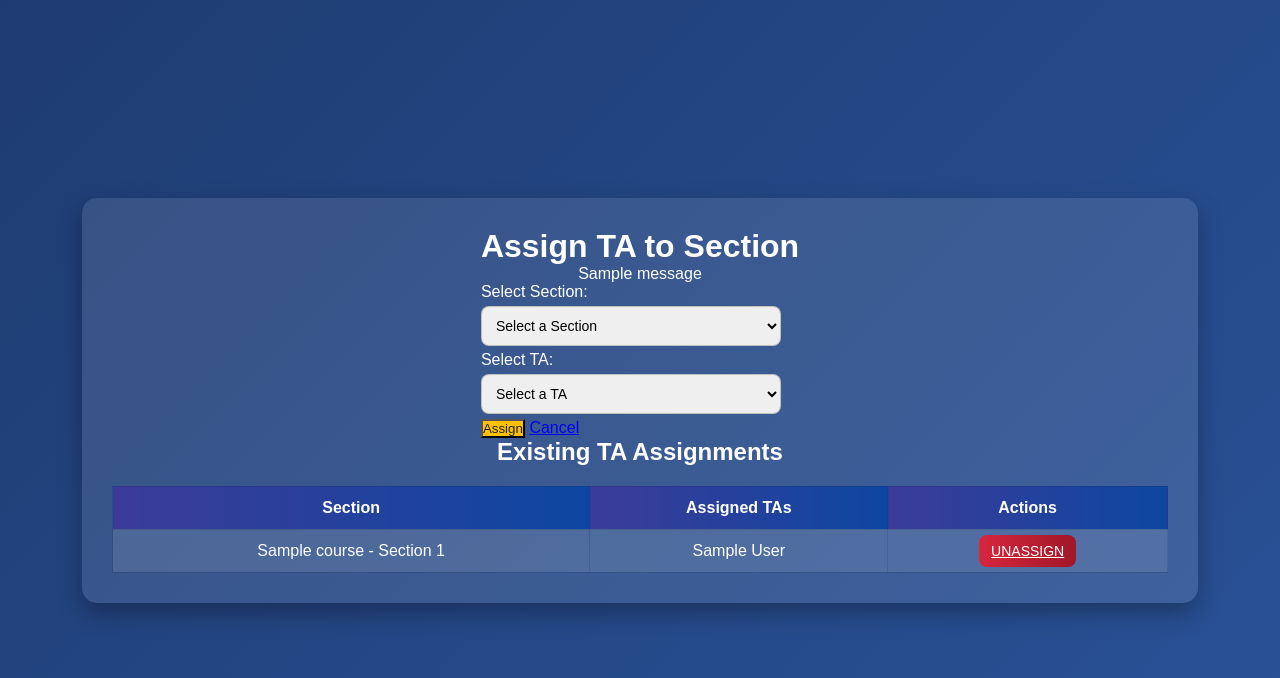
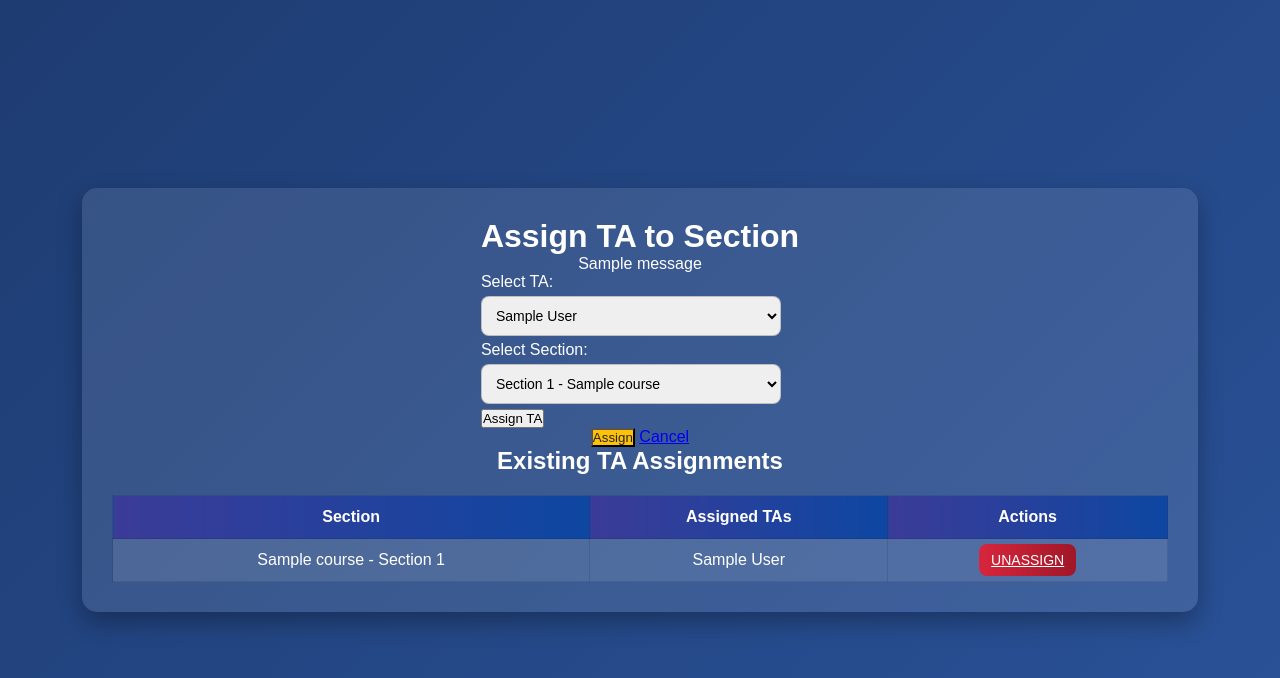
Before and after one commit to 33AndrewM33/TASchedulerApp, a Django app: page /home/instructor/assign_ta_to_section/ in a window 1280 px wide. Shown: the top 678 px of the page. Run offline with Django 5.2, Linux system fonts and the light colour scheme; a user stored in the database is signed in; tables that the repository leaves empty hold one stand-in row (values such as "Sample post"); one stand-in notice (Sample message) is shown.

Commit message:
Admin: TA to course and section

```diff
--- a/DjangoProject/urls.py
+++ b/DjangoProject/urls.py
@@ -24,14 +24,16 @@ urlpatterns = [
     path('home/managecourse/create/', views.create_course, name='create_course'),
     path('home/managecourse/edit/<str:course_id>/', views.edit_course, name='edit_course'),
     path('home/managecourse/delete/<str:course_id>/', views.delete_course, name='delete_course'),
-    path('home/managecourse/assign/<str:course_id>/', views.assign_instructors_to_course,
-         name='assign_instructors_to_course'),
+    path('home/managecourse/assign/<str:course_id>/', views.assign_instructors_to_course, name='assign_instructors_to_course'),
+    path('home/managecourse/assign-tas/<str:course_id>/', views.assign_tas_to_course, name='assign_tas_to_course'),
 
     # Section Management
     path('home/managesection/', views.manage_section, name='manage_section'),
     path('home/managesection/create/', views.create_section, name='create_section'),
     path('home/managesection/edit/<int:section_id>/', views.edit_section, name='edit_section'),
     path('home/managesection/delete/<int:section_id>/', views.delete_section, name='delete_section'),
+    path('home/instructor/assign_ta_to_section/<int:section_id>/', views.assign_ta_to_section, name='assign_ta_to_section_admin'),
+    path('unassign_ta/<int:section_id>/<int:ta_id>/', views.unassign_ta, name='unassign_ta'),
 
     # Account Management
     path('home/accountmanagement/', views.account_management, name='account_management'),
--- a/TAScheduler/UnitTests/test_views.py
+++ b/TAScheduler/UnitTests/test_views.py
@@ -480,5 +480,7 @@ class DeleteSectionViewTestCase(TestCase):
 
     def test_success_message_on_delete(self):
         self.client.login(username=self.admin_user.username, password="adminpass")
-        response = self.client.post(reverse('delete_section', args=[self.section.id]), follow=True)
-        self.assertContains(response, f"Section {self.section.section_id} deleted successfully.")
+        response = self.client.post(reverse('delete_section', args=[self.section.id]))
+        messages = list(get_messages(response.wsgi_request))
+        self.assertEqual(len(messages), 1)
+        self.assertEqual(str(messages[0]), f"Section {self.section.section_id} deleted successfully.")
--- a/TAScheduler/models.py
+++ b/TAScheduler/models.py
@@ -184,6 +184,7 @@ class Course(models.Model):
     modality = models.CharField(max_length=50, choices=[("Online", "Online"), ("In-person", "In-person")])
 
     instructors = models.ManyToManyField(Instructor, related_name="courses")
+    tas = models.ManyToManyField(TA, related_name="courses", blank=True)
 
 
     def __str__(self):
--- a/TAScheduler/views.py
+++ b/TAScheduler/views.py
@@ -516,8 +516,9 @@ def assign_instructors_to_course(request, course_id):
     # Get the course by ID
     course = get_object_or_404(Course, course_id=course_id)
 
-    # Fetch all instructors from the database
+    # Fetch all instructors and TAs from the database
     instructors = Instructor.objects.all()
+    tas = TA.objects.all()
 
     if request.method == "POST":
         # Get selected instructor IDs from the form
@@ -531,22 +532,49 @@ def assign_instructors_to_course(request, course_id):
         # Send notifications to the assigned instructors
         for instructor in new_instructors:
             Notification.objects.create(
-                sender=request.user,  # The user assigning the instructors
-                recipient=instructor.user,  # The instructor receiving the notification
+                sender=request.user,
+                recipient=instructor.user,
                 subject="Course Assignment Notification",
                 message=f"You have been assigned to the course '{course.name}' ({course.course_id})."
             )
 
-        # Add a success message
         messages.success(request, f"Instructors updated for course '{course.name}'. Notifications sent to the assigned instructors.")
         return redirect("manage_course")
 
-    # Render the template with course and instructor data
+    # Render the template with course, instructor, and TA data
     return render(request, "assign_instructors.html", {
         "course": course,
         "instructors": instructors,
+        "tas": tas,
     })
 
+@login_required
+def assign_tas_to_course(request, course_id):
+    # Get the course by ID
+    course = get_object_or_404(Course, course_id=course_id)
+
+    if request.method == "POST":
+        # Get selected TA IDs from the form
+        selected_tas = request.POST.getlist("tas")
+
+        # Assign TAs to the course
+        new_tas = TA.objects.filter(id__in=selected_tas)
+        course.tas.set(new_tas)  # Update course TAs
+        course.save()
+
+        # Send notifications to the assigned TAs
+        for ta in new_tas:
+            Notification.objects.create(
+                sender=request.user,
+                recipient=ta.user,
+                subject="Course Assignment Notification",
+                message=f"You have been assigned to the course '{course.name}' ({course.course_id})."
+            )
+
+        messages.success(request, f"TAs updated for course '{course.name}'. Notifications sent to the assigned TAs.")
+        return redirect("manage_course")
+
+    return redirect("assign_instructors_to_course", course_id=course_id)
 
 
 @login_required
@@ -588,14 +616,22 @@ def view_courses(request):
 
 
 @login_required
-def assign_ta_to_section(request):
-    if not request.user.is_instructor:
+def assign_ta_to_section(request, section_id=None):
+    if not (request.user.is_instructor or request.user.is_admin):
         messages.error(request, "You are not authorized to access this page.")
         return redirect('home')
 
-    # Get sections taught by the instructor
-    instructor = request.user.instructor_profile
-    sections = Section.objects.filter(course__instructors=instructor)
+    # Get sections based on user role
+    if request.user.is_admin:
+        sections = Section.objects.all()
+    else:
+        instructor = request.user.instructor_profile
+        sections = Section.objects.filter(course__instructors=instructor)
+
+    # Filter by section_id if provided in GET parameters
+    section_id = request.GET.get('section_id')
+    if section_id:
+        sections = sections.filter(id=section_id)
 
     # Get all TAs
     tas = TA.objects.all()
@@ -613,31 +649,35 @@ def assign_ta_to_section(request):
         section.assigned_tas.add(ta)
         section.save()
 
-        # Create a notification for the TA
+        # Create notification for the TA
         Notification.objects.create(
-            sender=request.user,  # Instructor who assigned the TA
-            recipient=ta.user,    # TA receiving the notification
-            subject="Section Assignment Notification",
-            message=f"You have been assigned to Section {section.section_id} of Course '{section.course.name}'."
+            sender=request.user,
+            recipient=ta.user,
+            subject="Section Assignment",
+            message=f"You have been assigned to section {section.section_id} for course {section.course.name}."
         )
 
         messages.success(request, f"TA {ta.user.first_name} {ta.user.last_name} has been assigned to Section {section.section_id}.")
+
+        # Redirect based on user role
+        if request.user.is_admin:
+            return redirect('manage_section')
         return redirect('assign_ta_to_section')
 
     return render(request, 'assign_ta_to_section.html', {
         'tas': tas,
         'sections': sections,
+        'is_admin': request.user.is_admin
     })
 
 
 @login_required
 def unassign_ta(request, section_id, ta_id):
-    # Check if the user is an instructor
-    if not request.user.is_instructor:
+    if not (request.user.is_instructor or request.user.is_admin):
         messages.error(request, "You are not authorized to access this page.")
         return redirect('home')
 
-    # Fetch the section and TA
+        # Fetch the section and TA
     section = get_object_or_404(Section, id=section_id)
     ta = get_object_or_404(TA, id=ta_id)
 
@@ -645,8 +685,20 @@ def unassign_ta(request, section_id, ta_id):
     section.assigned_tas.remove(ta)
     section.save()
 
-    # Notify the instructor
-    messages.success(request, f"TA {ta.user.first_name} {ta.user.last_name} has been unassigned from Section {section.section_id}.")
+    # Notify the TA
+    Notification.objects.create(
+        sender=request.user,
+        recipient=ta.user,
+        subject="Section Unassignment",
+        message=f"You have been unassigned from Section {section.section_id} of course {section.course.name}."
+    )
+
+    # Success message
+    messages.success(request,f"TA {ta.user.first_name} {ta.user.last_name} has been unassigned from Section {section.section_id}.")
+
+    # Redirect based on user role
+    if request.user.is_admin:
+        return redirect('manage_section')
     return redirect('assign_ta_to_section')
 
 @login_required
--- a/templates/assign_ta_to_section.html
+++ b/templates/assign_ta_to_section.html
@@ -22,33 +22,41 @@
         {% endif %}
 
         <!-- Form to assign TA -->
-        <form method="POST" class="form-container">
+        <form method="POST" action="{% if selected_section_id %}{% url 'assign_ta_to_section_specific' selected_section_id %}{% else %}{% url 'assign_ta_to_section' %}{% endif %}">
             {% csrf_token %}
             <div class="form-group">
-                <label for="section">Select Section:</label>
-                <select name="section_id" id="section" class="form-control" required>
-                    <option value="" disabled selected>Select a Section</option>
-                    {% for section in sections %}
-                    <option value="{{ section.id }}">
-                        {{ section.course.name }} - Section {{ section.section_id }}
-                    </option>
+                <label for="ta_id">Select TA:</label>
+                <select name="ta_id" id="ta_id" required>
+                    {% for ta in tas %}
+                        <option value="{{ ta.id }}">{{ ta.user.first_name }} {{ ta.user.last_name }}</option>
                     {% endfor %}
                 </select>
             </div>
 
             <div class="form-group">
-                <label for="ta">Select TA:</label>
-                <select name="ta_id" id="ta" class="form-control" required>
-                    <option value="" disabled selected>Select a TA</option>
-                    {% for ta in tas %}
-                    <option value="{{ ta.id }}">{{ ta.user.first_name }} {{ ta.user.last_name }}</option>
+                <label for="section_id">Select Section:</label>
+                <select name="section_id" id="section_id" required {% if selected_section_id %}disabled{% endif %}>
+                    {% for section in sections %}
+                        <option value="{{ section.id }}" {% if selected_section_id == section.id %}selected{% endif %}>
+                            Section {{ section.section_id }} - {{ section.course.name }}
+                        </option>
                     {% endfor %}
                 </select>
+                {% if selected_section_id %}
+                <input type="hidden" name="section_id" value="{{ selected_section_id }}">
+                {% endif %}
             </div>
+
+            <button type="submit" class="submit-button">Assign TA</button>
+        </form>
 
             <div class="button-group">
                 <button type="submit" class="btn btn-assign">Assign</button>
-                <a href="{% url 'home_instructor' %}" class="btn btn-cancel">Cancel</a>
+                {% if is_admin %}
+                    <a href="{% url 'manage_section' %}" class="btn btn-cancel">Cancel</a>
+                {% else %}
+                    <a href="{% url 'home_instructor' %}" class="btn btn-cancel">Cancel</a>
+                {% endif %}
             </div>
         </form>
 
```
Also changed, not shown: templates/assign_instructors.html (+25 -15 lines), templates/manage_course.html (+15 -9 lines), templates/manage_section.html (+11 -8 lines).
